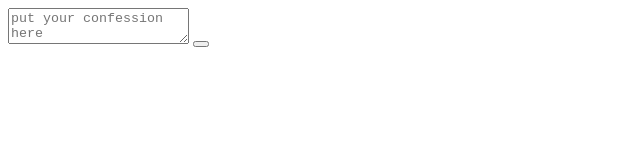
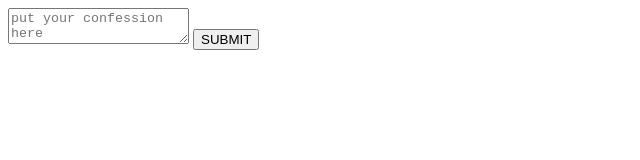
Before and after one commit to GisenTheCat/anonymous-confession-booth, a plain HTML site: page index.html in a window 1280 px wide. Shown: the whole page, without its empty margins (0-640 px from the left). Drawn offline with Linux system fonts and the light colour scheme.

Commit message:
changed the button text

```diff
--- a/index.html
+++ b/index.html
@@ -7,6 +7,6 @@
     </head>
     <body>
         <textarea id="confession" placeholder="put your confession here"></textarea>
-        <button id="submit"></button>
+        <button id="submit">SUBMIT</button>
     </body>
 </html>
```
